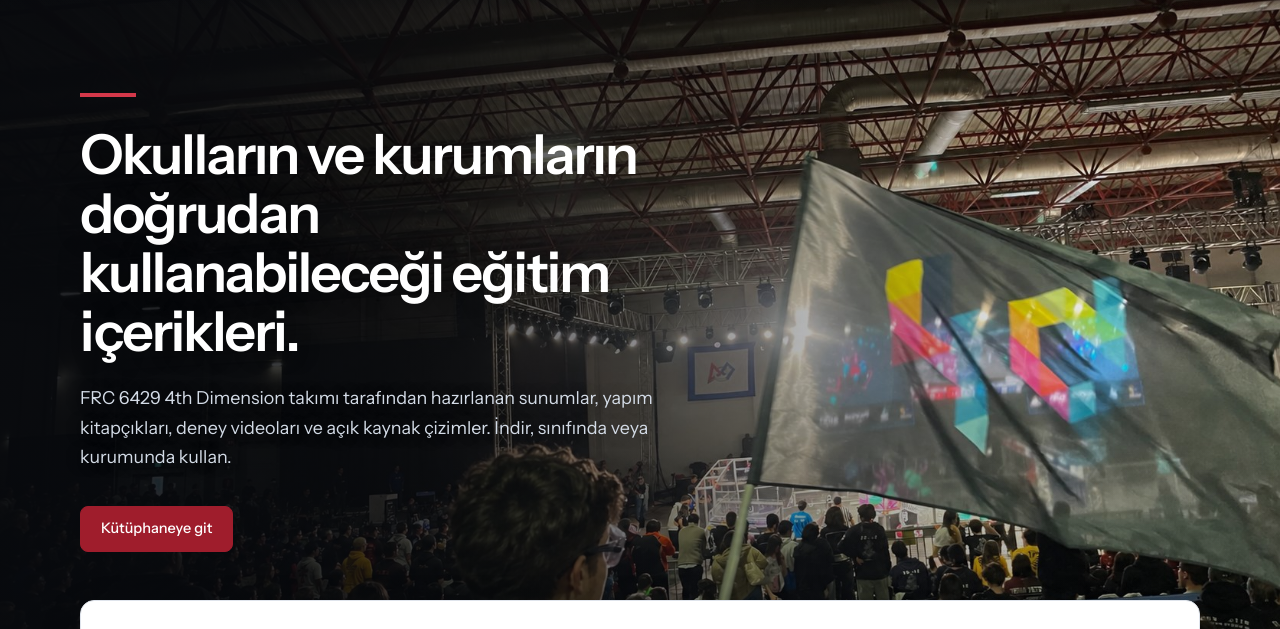
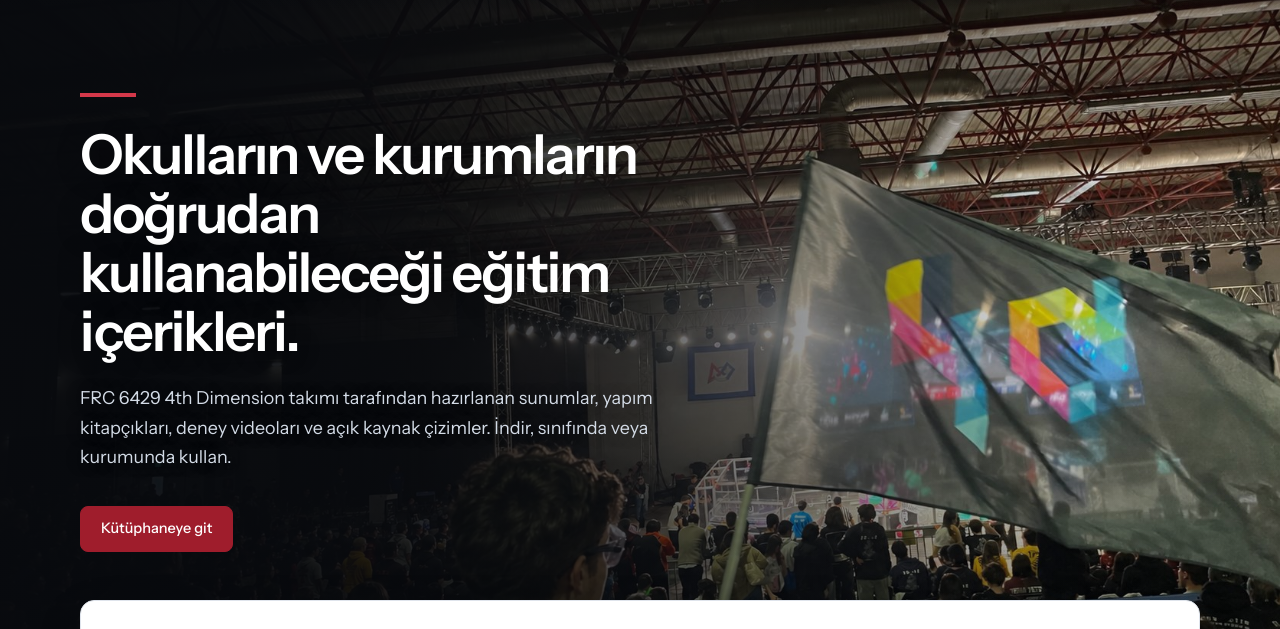
Before and after one commit to asilgumus/4d-learning, a plain HTML site: page site/index.html in a window 1280 px wide. Shown: the part 57-686 px from the top of the page. Drawn offline with Linux system fonts and the light colour scheme.

Commit message:
Hero karartması artırıldı (sol %96, daha uzun yumuşak düşüş)
Co-Authored-By: Claude Sonnet 5.5 <noreply@anthropic.com>

```diff
--- a/site/assets/app.css
+++ b/site/assets/app.css
@@ -16,7 +16,7 @@ nav.main{display:flex;gap:28px}nav.main a{text-decoration:none;font-size:14.5px;
 /* hero */
 .hero{position:relative;isolation:isolate;overflow:hidden;background:#080a0e;color:#fff;min-height:560px;display:flex;align-items:flex-end}
 .hero-img{position:absolute;inset:0;z-index:-2;width:100%;height:100%;object-fit:cover;object-position:center 62%}
-.hero::after{content:"";position:absolute;inset:0;z-index:-1;background:linear-gradient(90deg,rgba(8,10,14,0.90) 0%,rgba(8,10,14,0.88) 10%,rgba(8,10,14,0.81) 20%,rgba(8,10,14,0.71) 30%,rgba(8,10,14,0.59) 40%,rgba(8,10,14,0.47) 50%,rgba(8,10,14,0.34) 60%,rgba(8,10,14,0.22) 70%,rgba(8,10,14,0.12) 80%,rgba(8,10,14,0.05) 90%,rgba(8,10,14,0.03) 100%),linear-gradient(180deg,rgba(8,10,14,.45) 0%,rgba(8,10,14,0) 28%,rgba(8,10,14,0) 70%,rgba(8,10,14,.35) 100%);pointer-events:none}
+.hero::after{content:"";position:absolute;inset:0;z-index:-1;background:linear-gradient(90deg,rgba(8,10,14,0.96) 0%,rgba(8,10,14,0.95) 10%,rgba(8,10,14,0.92) 20%,rgba(8,10,14,0.86) 30%,rgba(8,10,14,0.75) 40%,rgba(8,10,14,0.62) 50%,rgba(8,10,14,0.47) 60%,rgba(8,10,14,0.32) 70%,rgba(8,10,14,0.18) 80%,rgba(8,10,14,0.07) 90%,rgba(8,10,14,0.03) 100%),linear-gradient(180deg,rgba(8,10,14,.5) 0%,rgba(8,10,14,0) 28%,rgba(8,10,14,0) 68%,rgba(8,10,14,.4) 100%);pointer-events:none}
 .hero-in{position:relative;width:min(1120px,100% - 48px);padding:150px 0 112px}
 .hero-copy{max-width:600px}
 .hero-copy::before{content:"";display:block;width:56px;height:4px;background:#d4384a;margin-bottom:28px}
@@ -126,7 +126,7 @@ details.les summary span+span{color:var(--muted);font-weight:400;font-size:14px}
 .book .safe{border-left:4px solid var(--gold);padding:10px 16px;background:var(--gold-tint);margin:0;border-radius:0 8px 8px 0}
 .toolbar{max-width:800px;margin:28px auto 14px;display:flex;justify-content:space-between;align-items:center;gap:12px;flex-wrap:wrap}
 .write{border-bottom:1px solid var(--line-2);height:34px}
-@media(max-width:900px){.team-grid{grid-template-columns:1fr}.hero::after{background:linear-gradient(90deg,rgba(8,10,14,.86) 0%,rgba(8,10,14,.74) 45%,rgba(8,10,14,.42) 100%)}.filter>span{flex-basis:100%}}
+@media(max-width:900px){.team-grid{grid-template-columns:1fr}.hero::after{background:linear-gradient(90deg,rgba(8,10,14,.9) 0%,rgba(8,10,14,.8) 45%,rgba(8,10,14,.5) 100%)}.filter>span{flex-basis:100%}}
 @media(max-width:720px){.wrap{width:calc(100% - 32px)}.row{grid-template-columns:1fr}.row .no,.row .go{display:none}nav.main{display:none}.book{padding:28px 20px}.sl{font-size:3cqw}.tabs{gap:18px;overflow-x:auto}}
 @media print{header.top,footer,.toolbar,.crumb{display:none!important}body{background:#fff}.book{border:0;padding:0;max-width:none}}
 @media(prefers-reduced-motion:reduce){*{transition:none!important;scroll-behavior:auto!important}}
```
